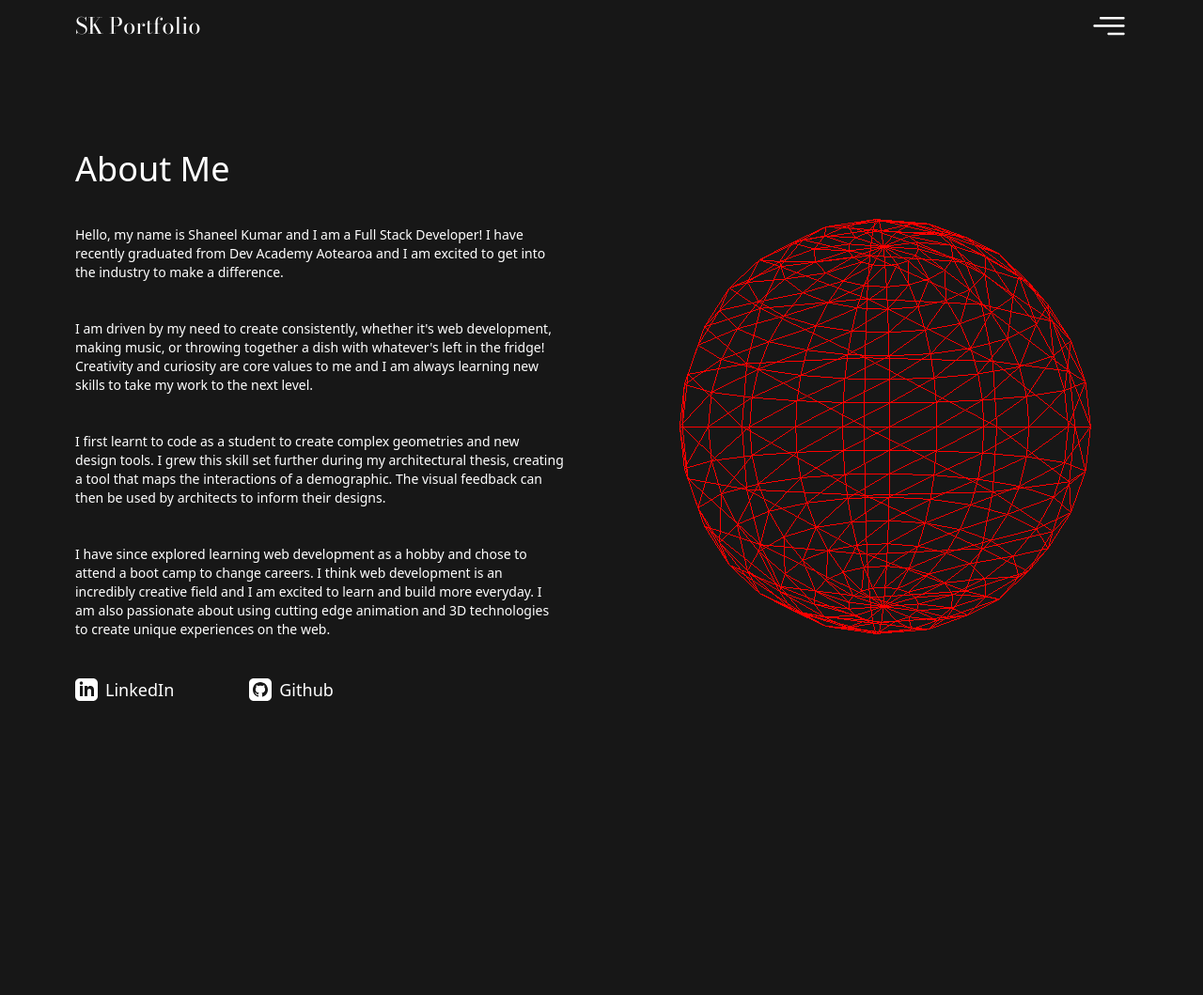
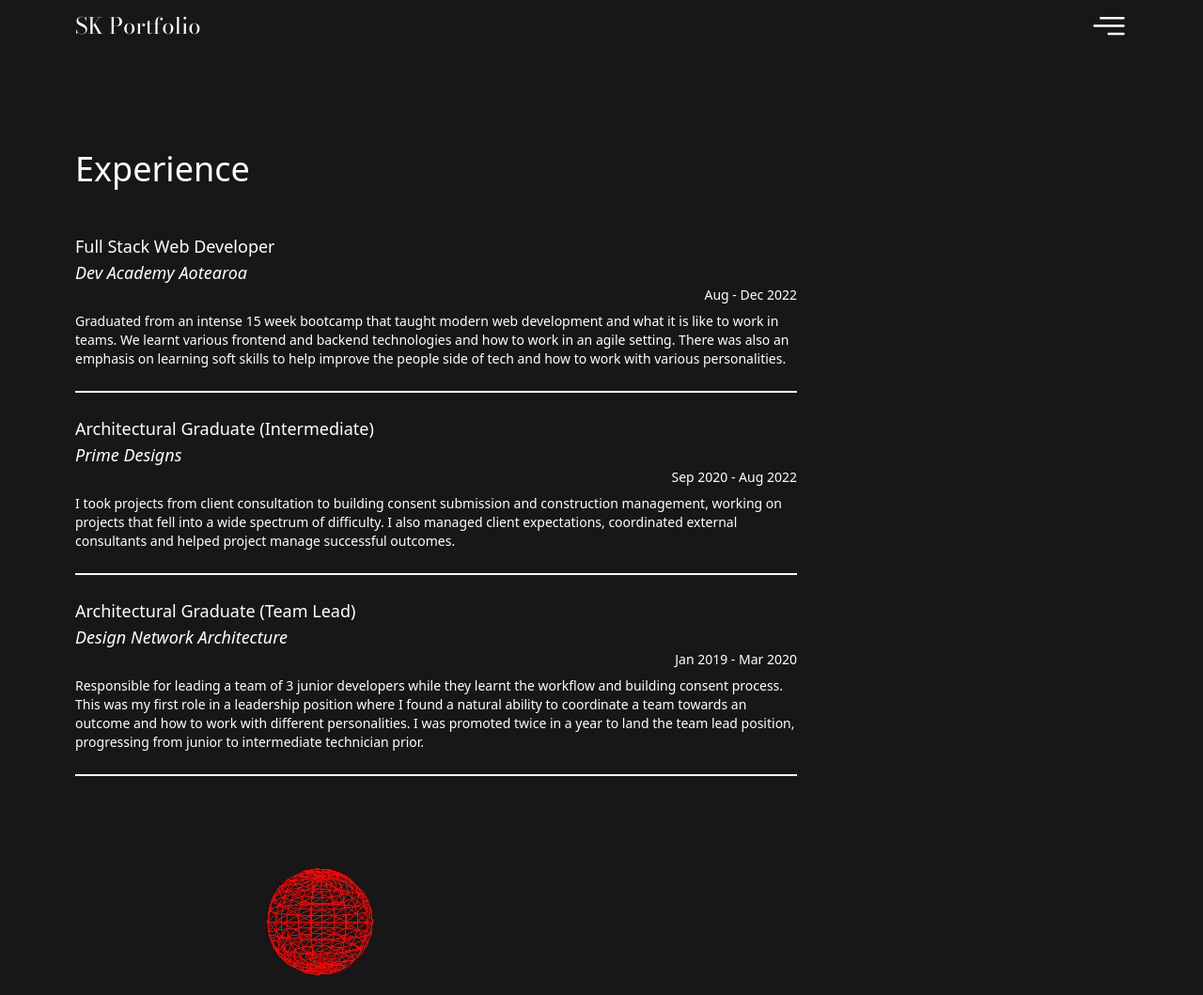
Before and after one commit to Vyonyx/portfolio, an Astro site: page /about in a window 1280 px wide. Shown: the top 1059 px of the page at 94% size. Built offline with nearby package versions, Linux system fonts and the light colour scheme; Astro itself is replaced by a stand-in of ours.

Commit message:
add missing paragraph to new About Me section and remove about me description from about page

```diff
--- a/src/components/AboutMeCard.astro
+++ b/src/components/AboutMeCard.astro
@@ -24,6 +24,12 @@ const { section } = Astro.props;
       development, making music, or throwing together a dish with whatever's
       left in the fridge! Creativity and curiosity are core values to me and I
       am always learning new skills to take my work to the next level.
+    </p>
+    <p class="text-md lg:text-justify max-w-3xl">
+      I first learnt to code as a student to create complex geometries and new
+      design tools. I grew this skill set further during my architectural
+      thesis, creating a tool that maps the interactions of a demographic. The
+      visual feedback can then be used by architects to inform their designs.
     </p>
     <p class="text-md lg:text-justify max-w-3xl">
       I have since explored learning web development as a hobby and chose to
--- a/src/pages/about.astro
+++ b/src/pages/about.astro
@@ -16,67 +16,10 @@ const contactSection = "contactSection";
 
 <Layout title="SK Details">
   <main
-    class="bg-neutral-900 text-white text-sm md:text-md p-10 md:pt-40 md:p-20 grid grid-cols-1 lg:grid-cols-2 gap-20"
+    class="bg-neutral-900 text-white text-sm md:text-md p-10 pt-20 md:p-20 md:pt-40 grid grid-cols-1 lg:grid-cols-2 gap-20"
   >
-    <section
-      id={aboutMeSection}
-      class="flex flex-col gap-10 w-fit col-span-2 lg:col-span-1 opacity-0"
-    >
-      <h1 class="text-4xl">About Me</h1>
-      <p class="max-w-2xl text-left">
-        Hello, my name is Shaneel Kumar and I am a Full Stack Developer! I have
-        recently graduated from Dev Academy Aotearoa and I am excited to get
-        into the industry to make a difference.
-      </p>
-      <p class="max-w-2xl text-left">
-        I am driven by my need to create consistently, whether it's web
-        development, making music, or throwing together a dish with whatever's
-        left in the fridge! Creativity and curiosity are core values to me and I
-        am always learning new skills to take my work to the next level.
-      </p>
-      <p class="max-w-2xl text-left">
-        I first learnt to code as a student to create complex geometries and new
-        design tools. I grew this skill set further during my architectural
-        thesis, creating a tool that maps the interactions of a demographic. The
-        visual feedback can then be used by architects to inform their designs.
-      </p>
-      <p class="max-w-2xl text-left">
-        I have since explored learning web development as a hobby and chose to
-        attend a boot camp to change careers. I think web development is an
-        incredibly creative field and I am excited to learn and build more
-        everyday. I am also passionate about using cutting edge animation and 3D
-        technologies to create unique experiences on the web.
-      </p>
-      <span class="flex gap-20 text-lg">
-        <a class="flex gap-2 items-center" href={linkedInURL}>
-          <svg
-            fill="white"
-            xmlns="http://www.w3.org/2000/svg"
-            width="24"
-            height="24"
-            viewBox="0 0 24 24"
-          >
-            <path
-              d="M19 0h-14c-2.761 0-5 2.239-5 5v14c0 2.761 2.239 5 5 5h14c2.762 0 5-2.239 5-5v-14c0-2.761-2.238-5-5-5zm-11 19h-3v-11h3v11zm-1.5-12.268c-.966 0-1.75-.79-1.75-1.764s.784-1.764 1.75-1.764 1.75.79 1.75 1.764-.783 1.764-1.75 1.764zm13.5 12.268h-3v-5.604c0-3.368-4-3.113-4 0v5.604h-3v-11h3v1.765c1.396-2.586 7-2.777 7 2.476v6.759z"
-            ></path>
-          </svg>
-          LinkedIn
-        </a>
-        <a class="flex gap-2 items-center" href={githubURL}>
-          <svg
-            fill="white"
-            xmlns="http://www.w3.org/2000/svg"
-            width="24"
-            height="24"
-            viewBox="0 0 24 24"
-            ><path
-              d="M19 0h-14c-2.761 0-5 2.239-5 5v14c0 2.761 2.239 5 5 5h14c2.762 0 5-2.239 5-5v-14c0-2.761-2.238-5-5-5zm-4.466 19.59c-.405.078-.534-.171-.534-.384v-2.195c0-.747-.262-1.233-.55-1.481 1.782-.198 3.654-.875 3.654-3.947 0-.874-.312-1.588-.823-2.147.082-.202.356-1.016-.079-2.117 0 0-.671-.215-2.198.82-.64-.18-1.324-.267-2.004-.271-.68.003-1.364.091-2.003.269-1.528-1.035-2.2-.82-2.2-.82-.434 1.102-.16 1.915-.077 2.118-.512.56-.824 1.273-.824 2.147 0 3.064 1.867 3.751 3.645 3.954-.229.2-.436.552-.508 1.07-.457.204-1.614.557-2.328-.666 0 0-.423-.768-1.227-.825 0 0-.78-.01-.055.487 0 0 .525.246.889 1.17 0 0 .463 1.428 2.688.944v1.489c0 .211-.129.459-.528.385-3.18-1.057-5.472-4.056-5.472-7.59 0-4.419 3.582-8 8-8s8 3.581 8 8c0 3.533-2.289 6.531-5.466 7.59z"
-            ></path>
-          </svg>
-          Github
-        </a>
-      </span>
-    </section>
+    <Experience sectionID={experienceSection} />
+
     <div
       id="canvas-container"
       class="hidden lg:flex lg:justify-center xl:justify-start"
@@ -84,7 +27,6 @@ const contactSection = "contactSection";
       <canvas id="aboutme-3d" class=""></canvas>
     </div>
 
-    <Experience sectionID={experienceSection} />
     <Education sectionID={educationSection} />
 
     <section id={technicalSection} class="text-white col-span-2">
@@ -136,14 +78,12 @@ const contactSection = "contactSection";
 
   <script>
     import { basicRevealAnimation, scrollRevealAnimation } from "../utils";
-    const aboutMeSection = document.getElementById("aboutMeSection");
     const experienceSection = document.getElementById("experienceSection");
     const educationSection = document.getElementById("educationSection");
     const technicalSection = document.getElementById("technicalSection");
     const contactSection = document.getElementById("contactSection");
 
-    aboutMeSection && basicRevealAnimation(aboutMeSection);
-    experienceSection && scrollRevealAnimation(experienceSection)();
+    experienceSection && basicRevealAnimation(experienceSection);
     educationSection && scrollRevealAnimation(educationSection)();
     technicalSection && scrollRevealAnimation(technicalSection)();
     contactSection && scrollRevealAnimation(contactSection)(75);
```
